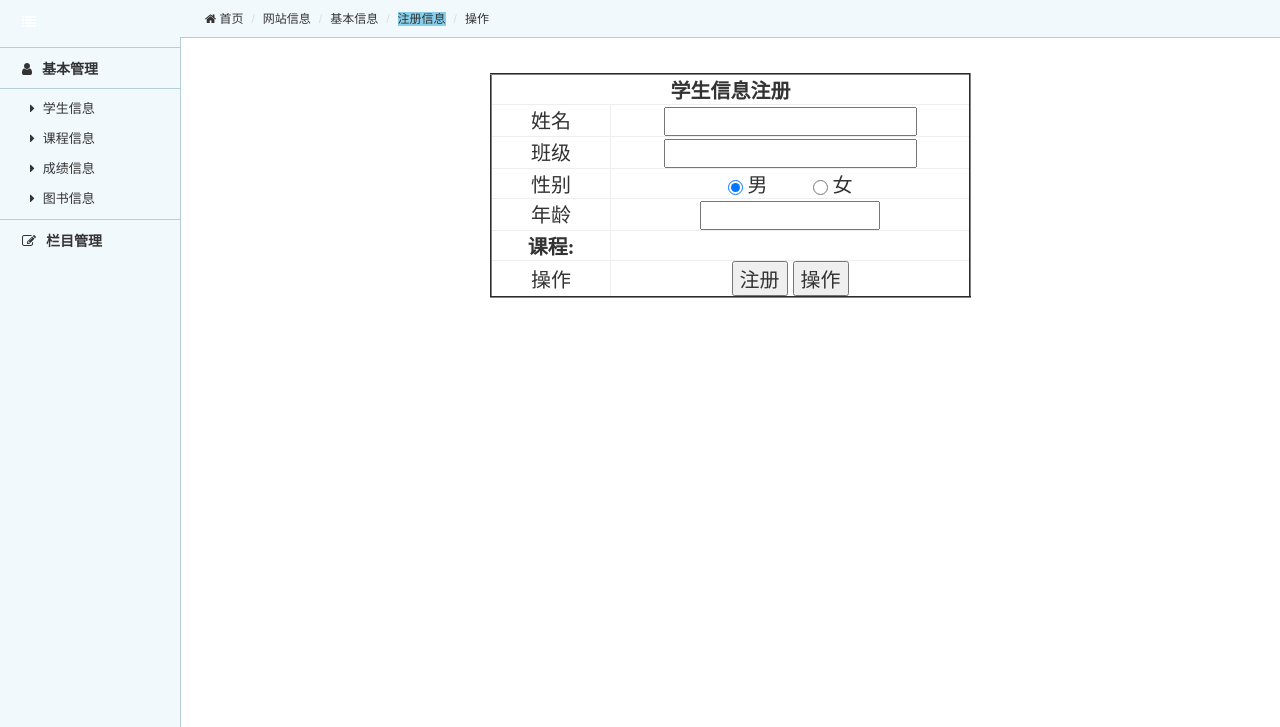
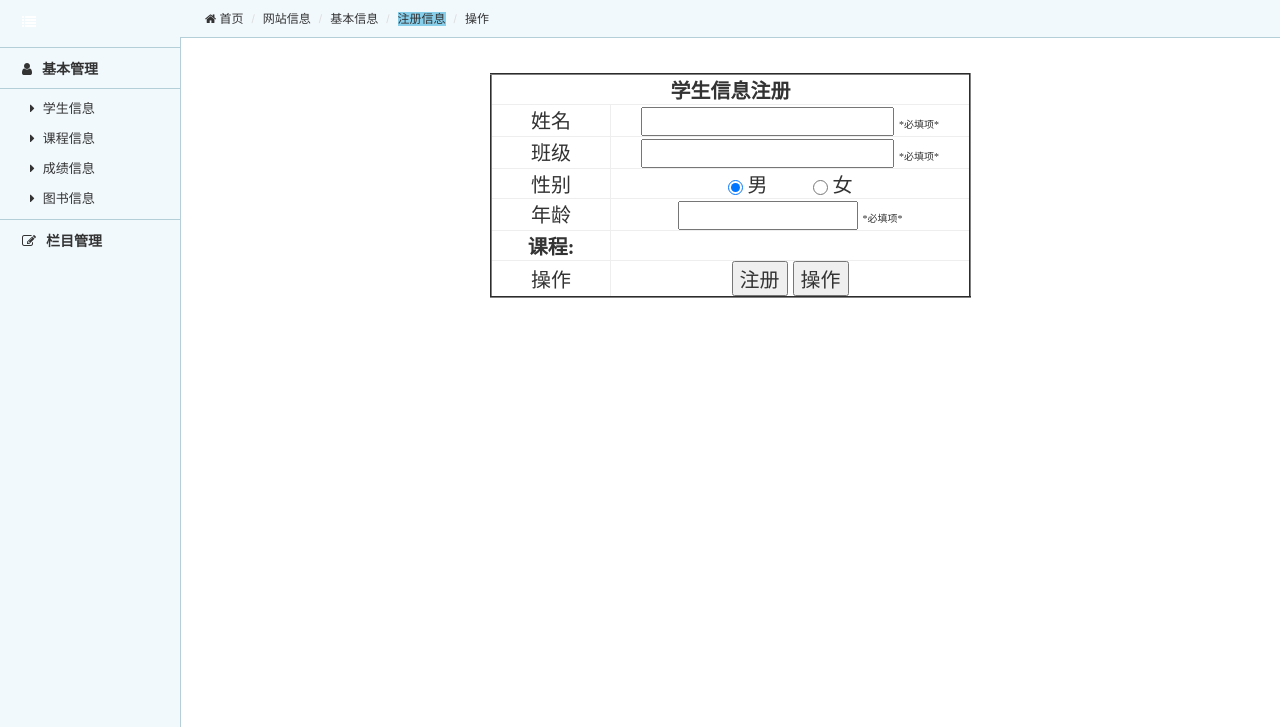
Before and after one commit to distantee/system, a Django app: template student/templates/register.html in a window 1280 px wide. Shown: the part 73-800 px from the top of the page. Run offline with Django 3.2, Linux system fonts and the light colour scheme; the template is opened without the code that fills it, so the values that code supplies are empty; some libraries are stand-ins or nearby versions.

Commit message:
学生管理系统V5最终版5011之绝不再改版之第三版

```diff
--- /dev/null
+++ b/static/js/sturegister_js.js
@@ -0,0 +1,70 @@
+//验证用户名
+function checkName() {
+    var val = document.getElementById('name').value;
+    //alert(val);
+    var spanObj = document.getElementById("nameSpan");
+    if (val == "") {// 空验证
+        spanObj.innerHTML = '姓名' + "不能为空";
+        spanObj.style.color = "red";
+        return false;
+    } else if (val) {
+        spanObj.innerHTML = "OK";
+        spanObj.style.color = "green";
+        return true;
+    } else {
+        spanObj.innerHTML = '姓名' + "不符合要求";
+        spanObj.style.color = "red";
+        return false;
+    }
+}
+
+//验证班级
+function checkClazz() {
+    var val = document.getElementById('clazz').value;
+    //alert(val);
+    var spanObj = document.getElementById("clazzSpan");
+    if (val == "") {// 空验证
+        spanObj.innerHTML = '班级' + "不能为空";
+        spanObj.style.color = "red";
+        return false;
+    } else if (val) {
+        spanObj.innerHTML = "OK";
+        spanObj.style.color = "green";
+        return true;
+    } else {
+        spanObj.innerHTML = '班级' + "不符合要求";
+        spanObj.style.color = "red";
+        return false;
+    }
+}
+
+
+
+//验证年龄
+function checkAge() {
+    var reg = /^\d{1,2}$/;
+    var val = document.getElementById('age').value;
+    //alert(val);
+    var spanObj = document.getElementById("ageSpan");
+    // var dataName = document.getElementById(age).alt;
+    if (val == "") {// 空验证
+        spanObj.innerHTML = '年龄' + "不能为空";
+        spanObj.style.color = "red";
+        return false;
+    } else if (reg.test(val)) {
+        spanObj.innerHTML = "OK";
+        spanObj.style.color = "green";
+        return true;
+    } else {
+        spanObj.innerHTML = '年龄' + "不符合要求";
+        spanObj.style.color = "red";
+        return false;
+    }
+}
+
+//按钮提交前  再对所有数据项的格式做一下验证     都通过  才能提交    否则不让提交
+function checkAll(){
+    // alert(checkUname());
+    var flag = checkName() & checkClazz() & checkAge();
+    return flag == 1 ? true : false;
+}
--- a/student/templates/register.html
+++ b/student/templates/register.html
@@ -1,4 +1,5 @@
 {% extends 'base.html' %}
+{% load staticfiles %}
 {% block title %}
 {#    <li><a href="{% url 'index' %}" target="right" class="icon-home"> 首页</a></li>#}
     <li><a href="/student/show/1" id="a_leader_txt">基本信息</a></li>
@@ -6,7 +7,8 @@
     <li><a href="{% url 'operate' %}" id="a_leader_txt">操作</a></li>
 {% endblock title %}
 {% block right %}
-    <form action="{% url 'register' %}" method="post" style="margin-top: 20px">
+    <script src="{% static 'sturegister_js.js' %}"></script>
+    <form action="{% url 'register' %}" onsubmit=" return checkAll();" method="post" style="margin-top: 20px" >
     {% csrf_token %}
         <table border="2px" style="border-radius: 1px;text-align: center;font-size: 20px;font-family: 仿宋;" align="center"
                width="45%"  cellspacing="0px" >
@@ -15,12 +17,15 @@
             </tr>
             <tr>
                 <td width="25%" >姓名</td>
-                <td width="75%"><input type="text" autofocus="autofocus" name="name"/></td>
+                <td width="75%"><input type="text" id="name" alt="姓名" autofocus="autofocus" onblur="checkName();" name="name" />
+                    <span id="nameSpan" style="font-size: 10px">*必填项* </span>
+                </td>
             </tr>
             <tr>
                 <td>班级</td>
                 <td>
-                    <input type="text" name="clazz"  list="clazz">
+                    <input type="text"   list="clazz" id="clazz" onblur="checkClazz();" name="clazz" >
+                    <span id="clazzSpan" style="font-size: 10px">*必填项* </span>
                     <datalist id="clazz">
                         <option value="-1">-请 选 择 班 级-</option>
                         {% for clazz in clazzs %}
@@ -38,7 +43,9 @@
             </tr>
             <tr>
                 <td>年龄</td>
-                <td width="75%"><input type="number" name="age" min="3" value="" max="60" style="width: 180px"/></td>
+                <td width="75%"><input type="number" id="age"   min="3" value="" max="60"  style="width: 180px" onblur="checkAge();" name="age" />
+                    <span id="ageSpan" style="font-size: 10px">*必填项* </span>
+                </td>
 
             </tr>
             <tr>
```
Also changed, not shown: student/views.py (+42 -39 lines), media/upload/2018/10/31/05.jpg (added), media/upload/2018/10/31/101.jpg (added), media/upload/2018/10/31/102.jpg (added), media/upload/2018/10/31/103.jpg (added), media/upload/2018/10/31/104.jpg (added).
